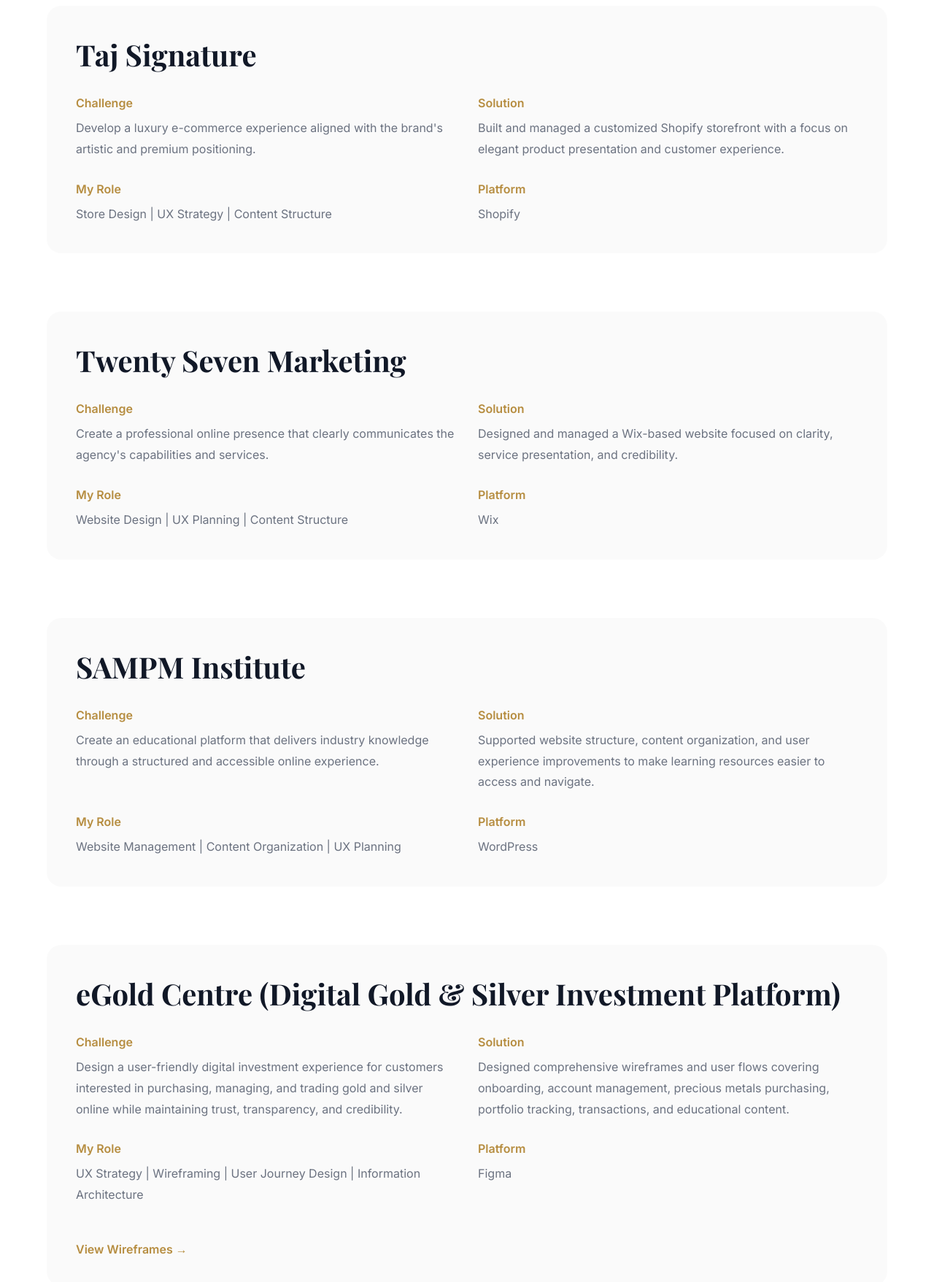
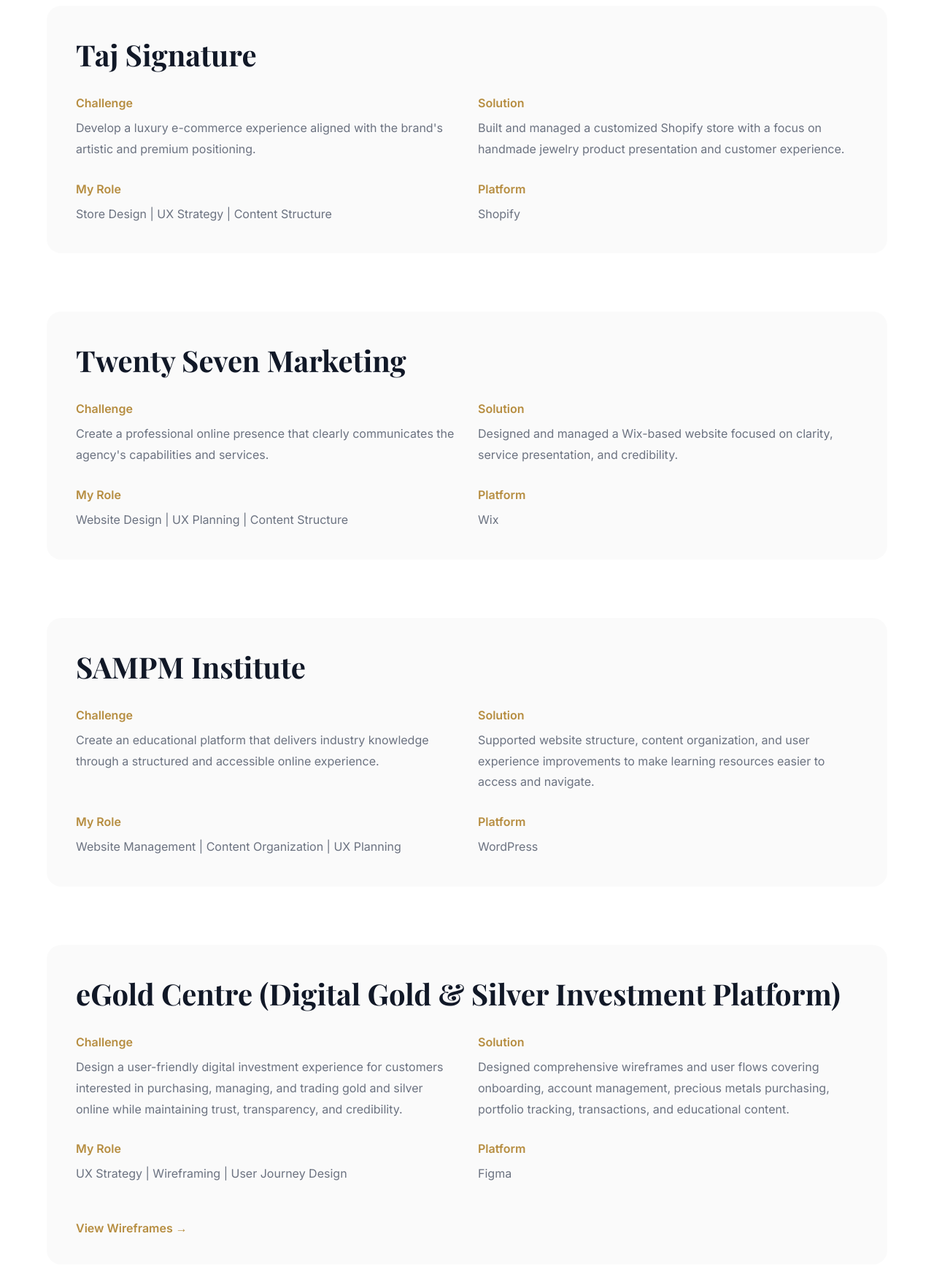
Before and after one commit to ShahrzadRasekh/Portfolio-Shahrzad-2026, a React (Vite) app: page / in a window 1280 px wide. Shown: the part 4870-6627 px from the top of the page at 73% size. Built offline with nearby package versions, Linux system fonts and the light colour scheme.

Commit message:
change33

```diff
--- a/src/components/CaseStudies.jsx
+++ b/src/components/CaseStudies.jsx
@@ -52,7 +52,7 @@
         "Develop a luxury e-commerce experience aligned with the brand's artistic and premium positioning.",
 
       solution:
-        "Built and managed a customized Shopify storefront with a focus on elegant product presentation and customer experience.",
+        "Built and managed a customized Shopify store with a focus on handmade jewelry product presentation and customer experience.",
 
       role:
         "Store Design | UX Strategy | Content Structure",
@@ -103,7 +103,7 @@
         "Designed comprehensive wireframes and user flows covering onboarding, account management, precious metals purchasing, portfolio tracking, transactions, and educational content.",
 
       role:
-        "UX Strategy | Wireframing | User Journey Design | Information Architecture",
+        "UX Strategy | Wireframing | User Journey Design",
 
       platform:
         "Figma",
```
